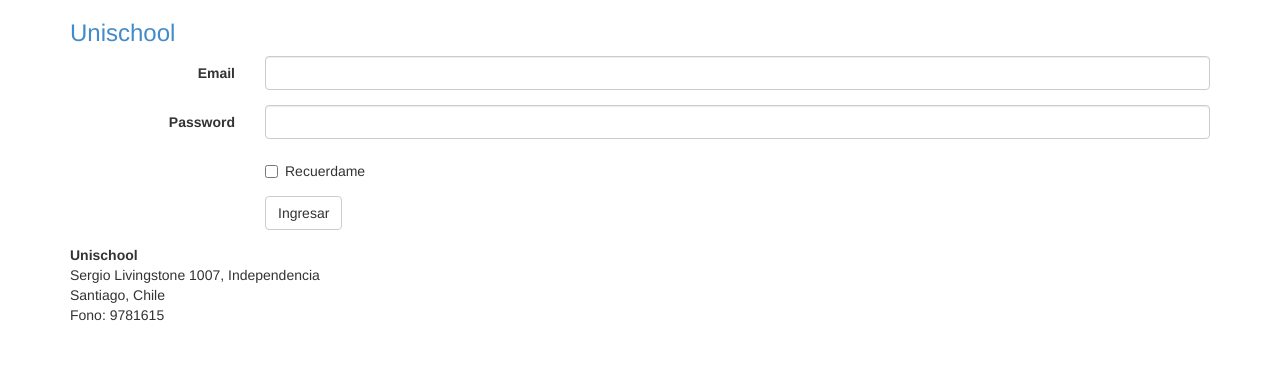
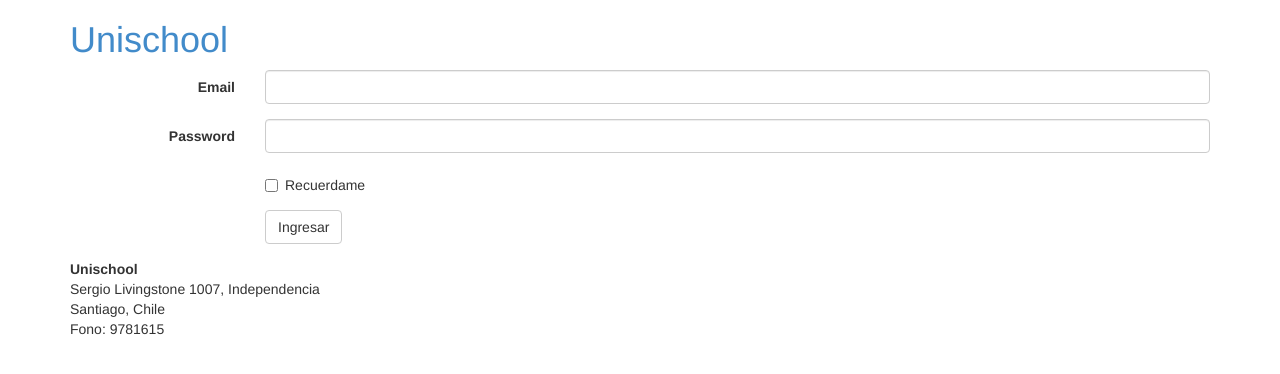
Before and after one commit to patigno/unischool, a plain HTML site: page ingreso.html in a window 1280 px wide. Drawn offline with Linux system fonts and the light colour scheme.

Commit message:
Update ingreso.html
Agrandar Titulo

```diff
--- a/ingreso.html
+++ b/ingreso.html
@@ -36,9 +36,9 @@
 <div class="container">
 	<div class="row clearfix">
 		<div class="col-md-12 column">
-			<h3 class="text-left text-primary">
+			<h1 class="text-left text-primary">
 				Unischool
-			</h3>
+			</h1>
 			<form class="form-horizontal" role="form">
 				<div class="form-group">
 					 <label for="inputEmail3" class="col-sm-2 control-label">Email</label>
```
